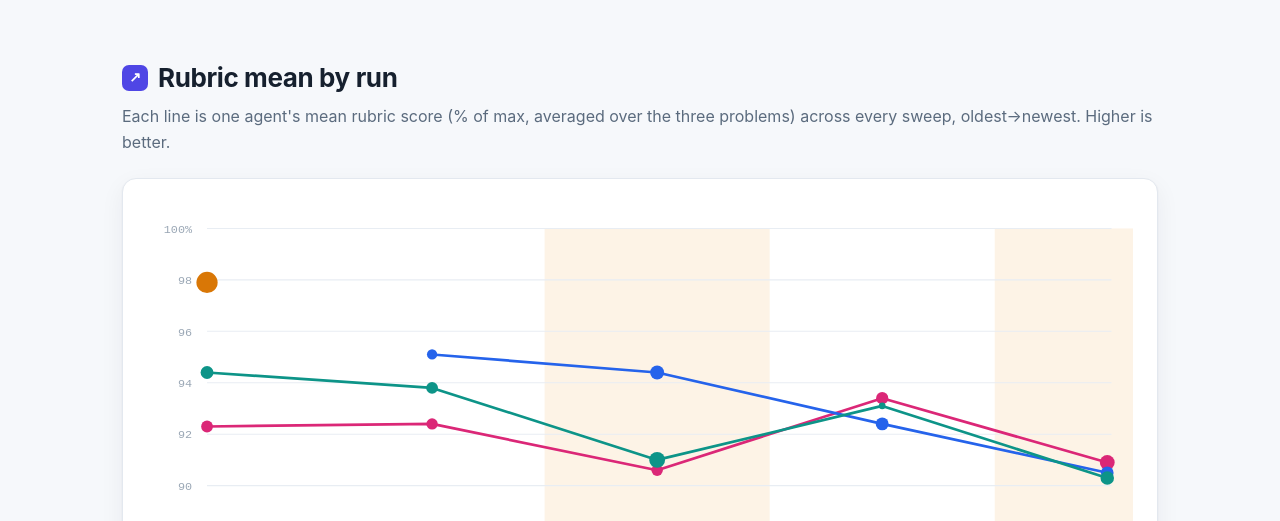
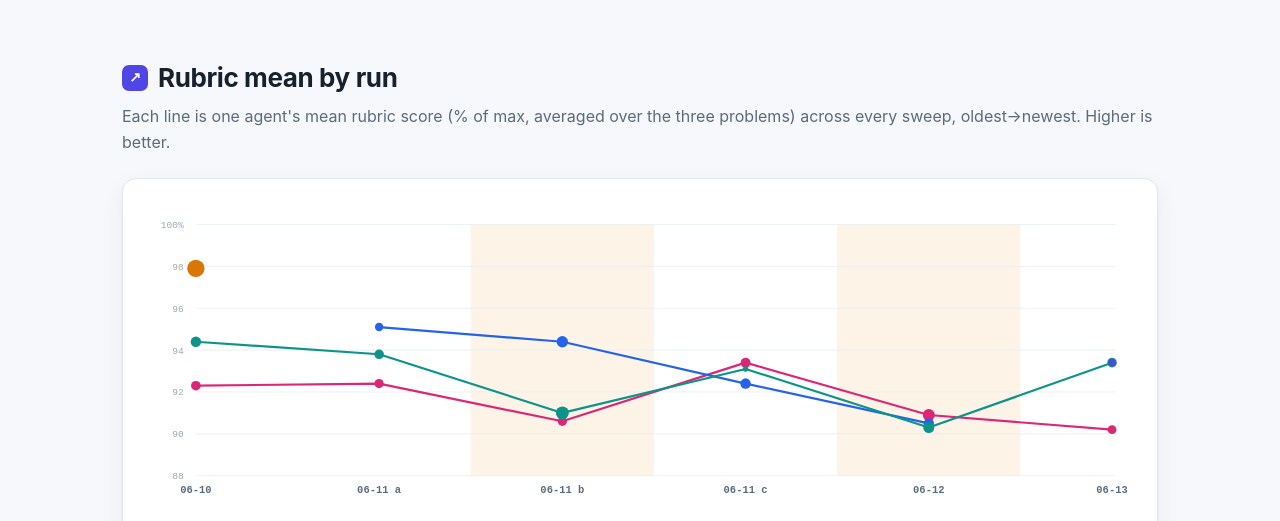
Before and after one commit to vesanieminen/promptfoo-vaadin, a website: page docs/bench-reports/index.html in a window 1280 px wide. Shown: the part 239-760 px from the top of the page. Drawn offline with Linux system fonts and the light colour scheme.

Commit message:
docs(bench-reports): add 2026-06-13 to the index progression chart
Extend the trend SVG to a 6th column (06-13): plot claude (93.4%) and
no-skills (90.2%) as line continuations and add claude-pw-cli as a new
indigo arm (single point, ties claude exactly at 93.4%, so its smaller
cost-scaled dot sits inside claude's). local-mcp wasn't run on 06-13, so
its line ends at 06-12. Widen viewBox/gridlines, re-band 06-12 to a full
interior column, add the hit column + RUNS tooltip entry + legend row,
and refresh the trend-note.

Co-Authored-By: Claude Opus 4.8 (1M context) <noreply@anthropic.com>

```diff
--- a/docs/bench-reports/index.html
+++ b/docs/bench-reports/index.html
@@ -152,19 +152,19 @@ result screenshots. Newest first; 6 reports on file.</p>
 <p class="sub">Each line is one agent's mean rubric score (% of max, averaged over the three problems) across every sweep, oldest&rarr;newest. Higher is better.</p>
 <div class="card trendcard">
   <div class="trend-wrap">
-  <svg class="trend" viewBox="0 0 920 348" role="img" aria-label="Rubric mean by run, per agent">
+  <svg class="trend" viewBox="0 0 1130 348" role="img" aria-label="Rubric mean by run, per agent">
     <!-- Codex-graded columns (shaded) -->
     <rect class="band" x="371" y="20" width="210" height="288"></rect>
-    <rect class="band" x="791" y="20" width="129" height="288"></rect>
+    <rect class="band" x="791" y="20" width="210" height="288"></rect>
     <!-- y gridlines + labels (88–100%) -->
     <g class="grid">
-      <line x1="56" y1="20"  x2="900" y2="20"></line>
-      <line x1="56" y1="68"  x2="900" y2="68"></line>
-      <line x1="56" y1="116" x2="900" y2="116"></line>
-      <line x1="56" y1="164" x2="900" y2="164"></line>
-      <line x1="56" y1="212" x2="900" y2="212"></line>
-      <line x1="56" y1="260" x2="900" y2="260"></line>
-      <line x1="56" y1="308" x2="900" y2="308"></line>
+      <line x1="56" y1="20"  x2="1110" y2="20"></line>
+      <line x1="56" y1="68"  x2="1110" y2="68"></line>
+      <line x1="56" y1="116" x2="1110" y2="116"></line>
+      <line x1="56" y1="164" x2="1110" y2="164"></line>
+      <line x1="56" y1="212" x2="1110" y2="212"></line>
+      <line x1="56" y1="260" x2="1110" y2="260"></line>
+      <line x1="56" y1="308" x2="1110" y2="308"></line>
     </g>
     <g class="axis-lbl" text-anchor="end">
       <text x="42" y="24">100%</text>
@@ -182,29 +182,33 @@ result screenshots. Newest first; 6 reports on file.</p>
       <text x="476" y="328">06-11 b</text>
       <text x="686" y="328">06-11 c</text>
       <text x="896" y="328">06-12</text>
+      <text x="1106" y="328">06-13</text>
     </g>
     <!-- no-skills (pink) -->
-    <polyline points="56,204.8 266,202.4 476,245.6 686,178.4 896,238.4" stroke="#db2777"></polyline>
-    <g fill="#db2777"><circle cx="56" cy="204.8" r="5.5"><title>06-10 · claude-no-skills 92.3% · $23.02 total</title></circle><circle cx="266" cy="202.4" r="5.3"><title>06-11 a · claude-no-skills 92.4% · $22.19 total</title></circle><circle cx="476" cy="245.6" r="5.3"><title>06-11 b · claude-no-skills 90.6% · $22.39 total</title></circle><circle cx="686" cy="178.4" r="5.7"><title>06-11 c · claude-no-skills 93.4% · $24.12 total</title></circle><circle cx="896" cy="238.4" r="6.9"><title>06-12 · claude-no-skills 90.9% · $29.06 total</title></circle></g>
+    <polyline points="56,204.8 266,202.4 476,245.6 686,178.4 896,238.4 1106,255.2" stroke="#db2777"></polyline>
+    <g fill="#db2777"><circle cx="56" cy="204.8" r="5.5"><title>06-10 · claude-no-skills 92.3% · $23.02 total</title></circle><circle cx="266" cy="202.4" r="5.3"><title>06-11 a · claude-no-skills 92.4% · $22.19 total</title></circle><circle cx="476" cy="245.6" r="5.3"><title>06-11 b · claude-no-skills 90.6% · $22.39 total</title></circle><circle cx="686" cy="178.4" r="5.7"><title>06-11 c · claude-no-skills 93.4% · $24.12 total</title></circle><circle cx="896" cy="238.4" r="6.9"><title>06-12 · claude-no-skills 90.9% · $29.06 total</title></circle><circle cx="1106" cy="255.2" r="5.1"><title>06-13 · claude-no-skills 90.2% · $21.65 total</title></circle></g>
     <!-- local-mcp (blue), runs 2–5 -->
     <polyline points="266,137.6 476,154.4 686,202.4 896,248" stroke="#2563eb"></polyline>
     <g fill="#2563eb"><circle cx="266" cy="137.6" r="4.8"><title>06-11 a · claude-local-mcp 95.1% · $19.88 total</title></circle><circle cx="476" cy="154.4" r="6.5"><title>06-11 b · claude-local-mcp 94.4% · $27.46 total</title></circle><circle cx="686" cy="202.4" r="6.0"><title>06-11 c · claude-local-mcp 92.4% · $25.32 total</title></circle><circle cx="896" cy="248" r="5.9"><title>06-12 · claude-local-mcp 90.5% · $24.77* total</title></circle></g>
     <!-- claude (teal) -->
-    <polyline points="56,154.4 266,168.8 476,236 686,185.6 896,252.8" stroke="#0d9488"></polyline>
-    <g fill="#0d9488"><circle cx="56" cy="154.4" r="6.0"><title>06-10 · claude 94.4% · $25.17 total</title></circle><circle cx="266" cy="168.8" r="5.5"><title>06-11 a · claude 93.8% · $23.16 total</title></circle><circle cx="476" cy="236" r="7.4"><title>06-11 b · claude 91.0% · $31.35 total</title></circle><circle cx="686" cy="185.6" r="3.1"><title>06-11 c · claude 93.1% · $12.36* total</title></circle><circle cx="896" cy="252.8" r="6.3"><title>06-12 · claude 90.3% · $26.68 total</title></circle></g>
+    <polyline points="56,154.4 266,168.8 476,236 686,185.6 896,252.8 1106,178.4" stroke="#0d9488"></polyline>
+    <g fill="#0d9488"><circle cx="56" cy="154.4" r="6.0"><title>06-10 · claude 94.4% · $25.17 total</title></circle><circle cx="266" cy="168.8" r="5.5"><title>06-11 a · claude 93.8% · $23.16 total</title></circle><circle cx="476" cy="236" r="7.4"><title>06-11 b · claude 91.0% · $31.35 total</title></circle><circle cx="686" cy="185.6" r="3.1"><title>06-11 c · claude 93.1% · $12.36* total</title></circle><circle cx="896" cy="252.8" r="6.3"><title>06-12 · claude 90.3% · $26.68 total</title></circle><circle cx="1106" cy="178.4" r="5.5"><title>06-13 · claude 93.4% · $23.29 total</title></circle></g>
     <!-- codex (amber), run 1 only -->
     <g fill="#d97706"><circle cx="56" cy="70.4" r="9.9"><title>06-10 · codex 97.9% · $42.60 total</title></circle></g>
+    <!-- claude-pw-cli (indigo), 06-13 only — ties claude exactly, drawn on top as a smaller inner dot -->
+    <g fill="#4f46e5"><circle cx="1106" cy="178.4" r="4.1"><title>06-13 · claude-pw-cli 93.4% · $17.31 total (ties claude)</title></circle></g>
     <!-- transparent hover targets (on top) carrying per-point detail -->
-    <line id="guide" x1="0" x2="0" y1="16" y2="312" stroke="#94a3b8" stroke-width="1.5" stroke-dasharray="4 4" style="display:none"></line><g class="hits"><rect class="hitcol" data-col="0" x="30" y="20" width="131" height="288"></rect><rect class="hitcol" data-col="1" x="161" y="20" width="210" height="288"></rect><rect class="hitcol" data-col="2" x="371" y="20" width="210" height="288"></rect><rect class="hitcol" data-col="3" x="581" y="20" width="210" height="288"></rect><rect class="hitcol" data-col="4" x="791" y="20" width="129" height="288"></rect></g>
+    <line id="guide" x1="0" x2="0" y1="16" y2="312" stroke="#94a3b8" stroke-width="1.5" stroke-dasharray="4 4" style="display:none"></line><g class="hits"><rect class="hitcol" data-col="0" x="30" y="20" width="131" height="288"></rect><rect class="hitcol" data-col="1" x="161" y="20" width="210" height="288"></rect><rect class="hitcol" data-col="2" x="371" y="20" width="210" height="288"></rect><rect class="hitcol" data-col="3" x="581" y="20" width="210" height="288"></rect><rect class="hitcol" data-col="4" x="791" y="20" width="210" height="288"></rect><rect class="hitcol" data-col="5" x="1001" y="20" width="129" height="288"></rect></g>
   </svg>
   </div>
   <div class="trend-legend">
     <span class="lg"><span class="ln" style="background:#0d9488"></span>claude · skills + hosted MCP</span>
     <span class="lg"><span class="ln" style="background:#2563eb"></span>claude-local-mcp · skills + local MCP</span>
     <span class="lg"><span class="ln" style="background:#db2777"></span>claude-no-skills · baseline</span>
+    <span class="lg"><span class="ln" style="background:#4f46e5"></span>claude-pw-cli · Playwright CLI (06-13 only)</span>
     <span class="lg"><span class="ln" style="background:#d97706"></span>codex · gpt-5.5 (06-10 only)</span>
   </div>
-  <p class="trend-note"><b>Read with care:</b> a shaded column <span class="sw"></span> is <b>Codex-graded</b> (06-11 b, 06-12); the others are <b>Claude self-graded</b>. The grader and — on 06-12 — the solver reasoning effort (medium) both change between runs, so the absolute level is <i>not</i> comparable across the grading regimes. The y-axis is zoomed to 88–100% to make the spread visible; every cell is well above the 60% pass floor. <b>Dot size ∝ total run cost</b> (solve+verify) — hover any point for its exact score, cost and grading regime. <b>n = 1 per cell</b> — treat ±1–2 points as noise. <i>The 2026-06-13 run swaps the local-MCP arm for a Playwright-CLI arm (a transport/vanilla experiment), so it's shown as a card below rather than on this skills-A/B/C trend.</i></p>
+  <p class="trend-note"><b>Read with care:</b> a shaded column <span class="sw"></span> is <b>Codex-graded</b> (06-11 b, 06-12); the others are <b>Claude self-graded</b>. The grader and — on 06-12 — the solver reasoning effort (medium) both change between runs, so the absolute level is <i>not</i> comparable across the grading regimes. The y-axis is zoomed to 88–100% to make the spread visible; every cell is well above the 60% pass floor. <b>Dot size ∝ total run cost</b> (solve+verify) — hover any point for its exact score, cost and grading regime. <b>n = 1 per cell</b> — treat ±1–2 points as noise. <i>The 2026-06-13 run swaps the local-MCP arm for a <span style="color:#4f46e5;font-weight:700">Playwright-CLI</span> arm (a transport/vanilla experiment): local-MCP has no 06-13 point, and claude-pw-cli (indigo) appears only there — it ties <span style="color:#0d9488;font-weight:700">claude</span> exactly (93.4%), so its smaller indigo dot sits inside claude's teal one.</i></p>
 </div>
 </section>
 <section>
@@ -330,7 +334,7 @@ result screenshots. Newest first; 6 reports on file.</p>
 <script>(function(){
   var tip=document.getElementById('chartTip'), guide=document.getElementById('guide');
   // one entry per run (x-axis value); rows are best-first, mirroring the card scoreboards
-  var T='#0d9488',B='#2563eb',P='#db2777',A='#d97706';
+  var T='#0d9488',B='#2563eb',P='#db2777',A='#d97706',I='#4f46e5';
   var RUNS=[
     {label:'06-10', cx:56,  note:'Claude self-graded · subscription · effort default', rows:[
       {n:'codex',c:A,s:'97.9%',co:'$42.60',win:1},{n:'claude',c:T,s:'94.4%',co:'$25.17'},{n:'no-skills',c:P,s:'92.3%',co:'$23.02'}]},
@@ -341,7 +345,9 @@ result screenshots. Newest first; 6 reports on file.</p>
     {label:'06-11 c', cx:686, note:'Claude self-graded · subscription · effort default', rows:[
       {n:'no-skills',c:P,s:'93.4%',co:'$24.12',win:1},{n:'claude',c:T,s:'93.1%',co:'$12.36*'},{n:'local-mcp',c:B,s:'92.4%',co:'$25.32'}]},
     {label:'06-12', cx:896, note:'Codex-graded · API key · effort=medium', rows:[
-      {n:'no-skills',c:P,s:'90.9%',co:'$29.06',win:1},{n:'local-mcp',c:B,s:'90.5%',co:'$24.77*'},{n:'claude',c:T,s:'90.3%',co:'$26.68'}]}
+      {n:'no-skills',c:P,s:'90.9%',co:'$29.06',win:1},{n:'local-mcp',c:B,s:'90.5%',co:'$24.77*'},{n:'claude',c:T,s:'90.3%',co:'$26.68'}]},
+    {label:'06-13', cx:1106, note:'Claude self-graded · subscription · effort=medium · transport A/B + vanilla', rows:[
+      {n:'claude-pw-cli',c:I,s:'93.4%',co:'$17.31',win:1},{n:'claude',c:T,s:'93.4%',co:'$23.29'},{n:'no-skills',c:P,s:'90.2%',co:'$21.65'}]}
   ];
   function rowHTML(x){
     return '<div class="ttrow"><span class="ttname"><i class="tdot" style="background:'+x.c+'"></i>'+x.n+'</span>'
```
